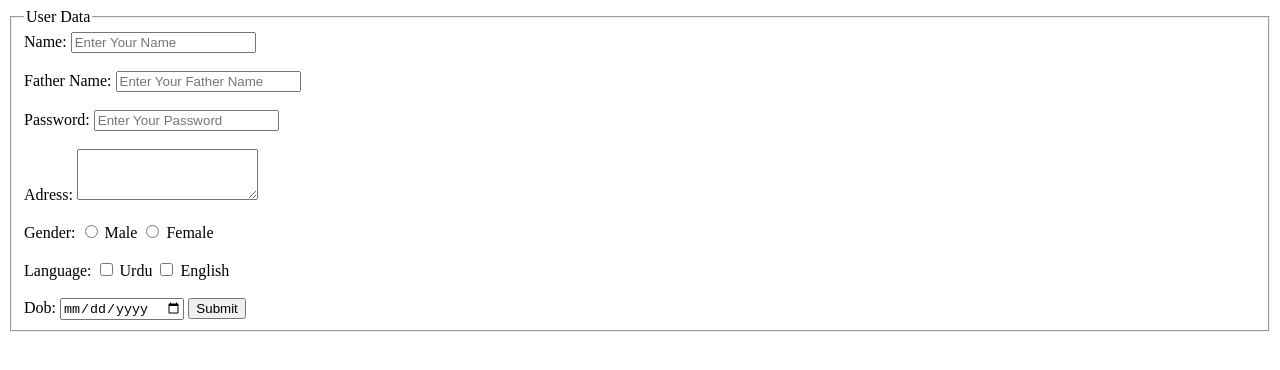
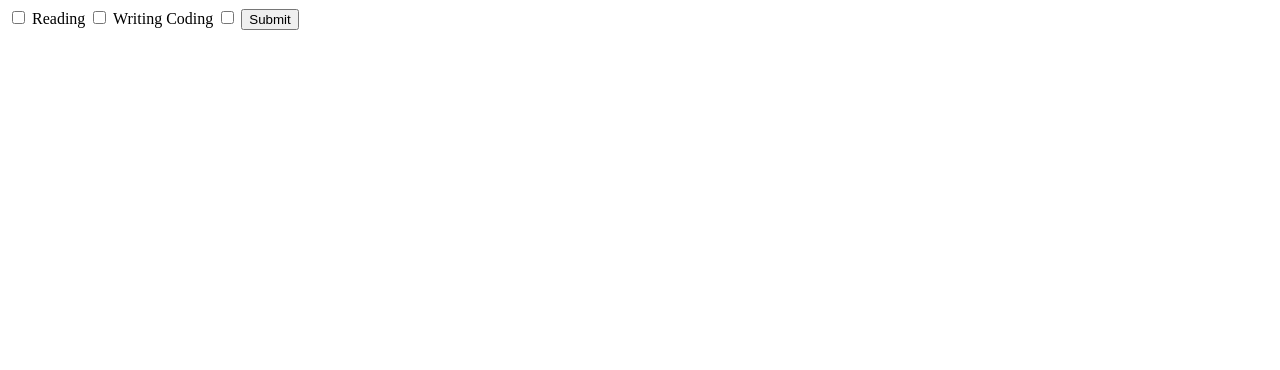
Before and after one commit to JeetKumarRamnani/Full-Stack-Web-Dev-Batch-1, a plain HTML site: page Class 11/index.html in a window 1280 px wide. Drawn offline with Linux system fonts and the light colour scheme.

Commit message:
updated class 11

```diff
--- a/Class 11/index.html
+++ b/Class 11/index.html
@@ -1,62 +1,12 @@
-<!DOCTYPE html>
-<html lang="en">
-
-<head>
-    <meta charset="UTF-8" />
-    <meta http-equiv="X-UA-Compatible" content="IE=edge" />
-    <meta name="viewport" content="width=device-width, initial-scale=1.0" />
-    <title>Document</title>
-</head>
-
-<body>
-    <form action="google.com/search">
-        <fieldset>
-            <legend>User Data</legend>
-            <label for="userName">Name:</label>
-            <input type="text" placeholder="Enter Your Name" id="userName" required />
-            <br />
-            <br />
-            <label for="fatherName">Father Name:</label>
-            <input type="text" placeholder="Enter Your Father Name" id="fatherName" required />
-
-            <br />
-            <br />
-            <label for="password">Password:</label>
-            <input type="password" placeholder="Enter Your Password" id="password" required />
-
-            <br />
-
-            <br />
-            <label for="adress">Adress:</label>
-            <textarea id="adress" cols="20" rows="3" name="adress"> </textarea>
-
-            <br />
-            <br />
-            <label>Gender:</label>
-            <input type="radio" id="male" name="gender" value="aise hi" required />
-            <label for="male">Male</label>
-
-            <input type="radio" id="female" value="female" name="gender" required />
-            <label for="female">Female</label>
-
-            <br />
-            <br />
-            <label>Language:</label>
-            <input type="checkbox" name="gender" value="aise hi" required />
-            <label>Urdu</label>
-
-            <input type="checkbox" value="female" name="gender" required />
-            <label>English</label>
-
-            <br>
-            <br>
-            <label for="">Dob:</label>
-            <input type="date">
-
-
-            <input type="submit" />
-        </fieldset>
-    </form>
-</body>
-
-</html>
+<form>
+    <label>
+        <input type="checkbox" name="interest" value="reading"> Reading
+    </label>
+    <label>
+        <input type="checkbox" name="interest" value="writing"> Writing
+    </label>
+    <label>
+        <span> Coding</span> <input type="checkbox" name="interest" value="coding">
+    </label>
+    <input type="submit" value="Submit">
+</form>
```
Also changed, not shown: Class 11/Form Submit Example/process.html (added, +39 -0 lines), Class 11/Form Submit Example/submit.html (added, +33 -0 lines), 1 other file.
